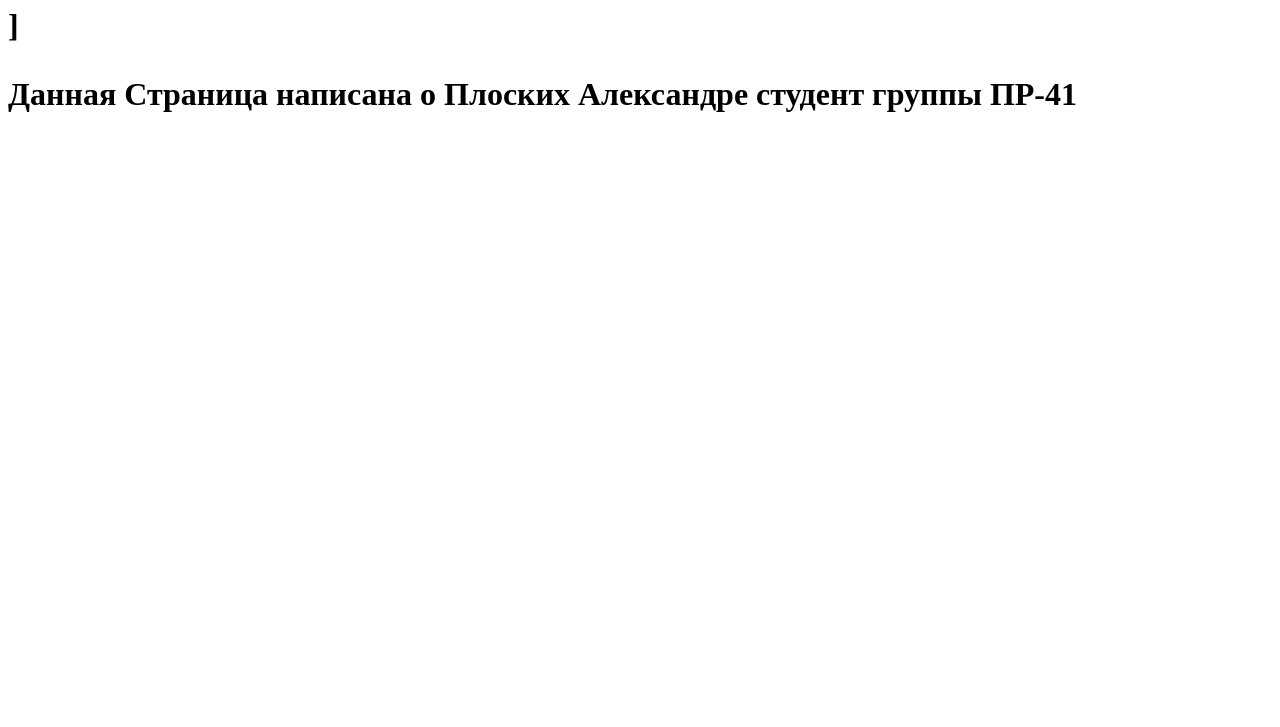
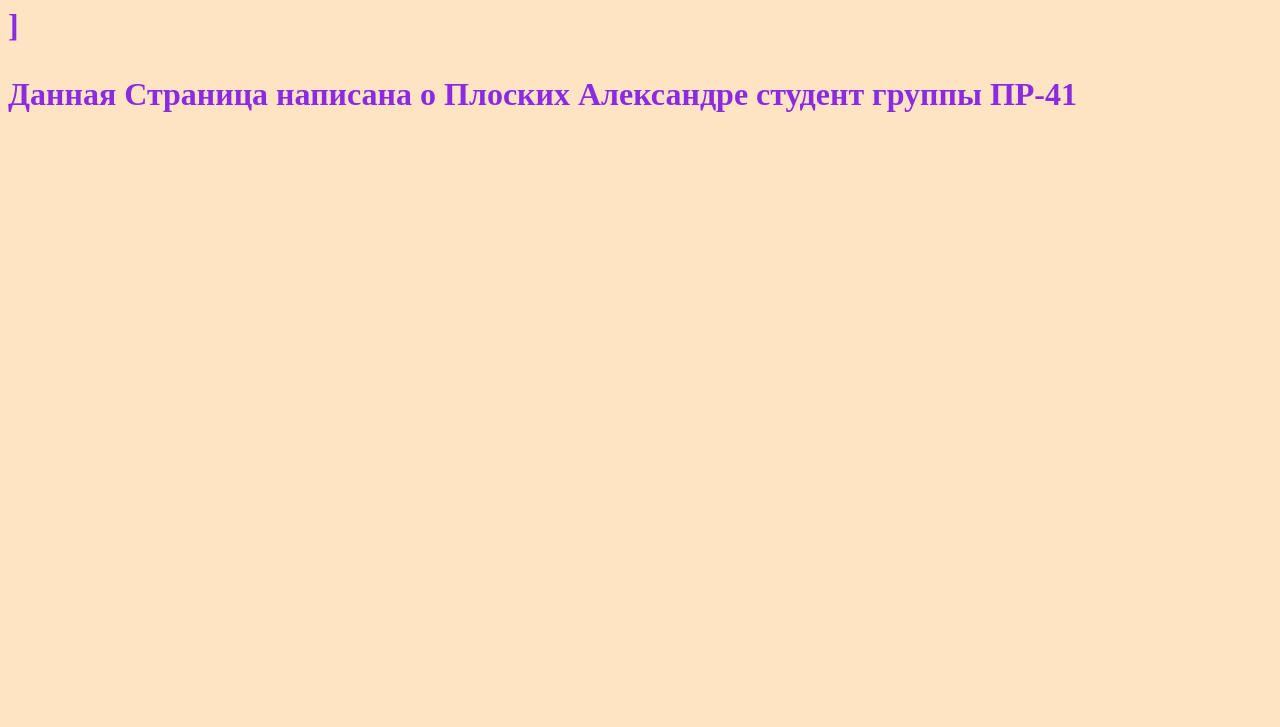
Before and after one commit to Mumlul/Praktika_4, a plain HTML site: page index.html in a window 1280 px wide. Shown: the part 73-800 px from the top of the page. Drawn offline with Linux system fonts and the light colour scheme.

Commit message:
Добавление index.html,style.css

```diff
--- a/index.html
+++ b/index.html
@@ -4,6 +4,7 @@
     <meta charset="UTF-8">
     <meta http-equiv="X-UA-Compatible" content="IE=edge">
     <meta name="viewport" content="width=device-width, initial-scale=1.0">
+    <link rel="stylesheet" href="style.css">
     <title>О себе</title>
 </head>
 <body>
--- /dev/null
+++ b/style.css
@@ -0,0 +1,6 @@
+h1{
+    color:blueviolet
+}
+body{
+    background-color: bisque;
+}
```
